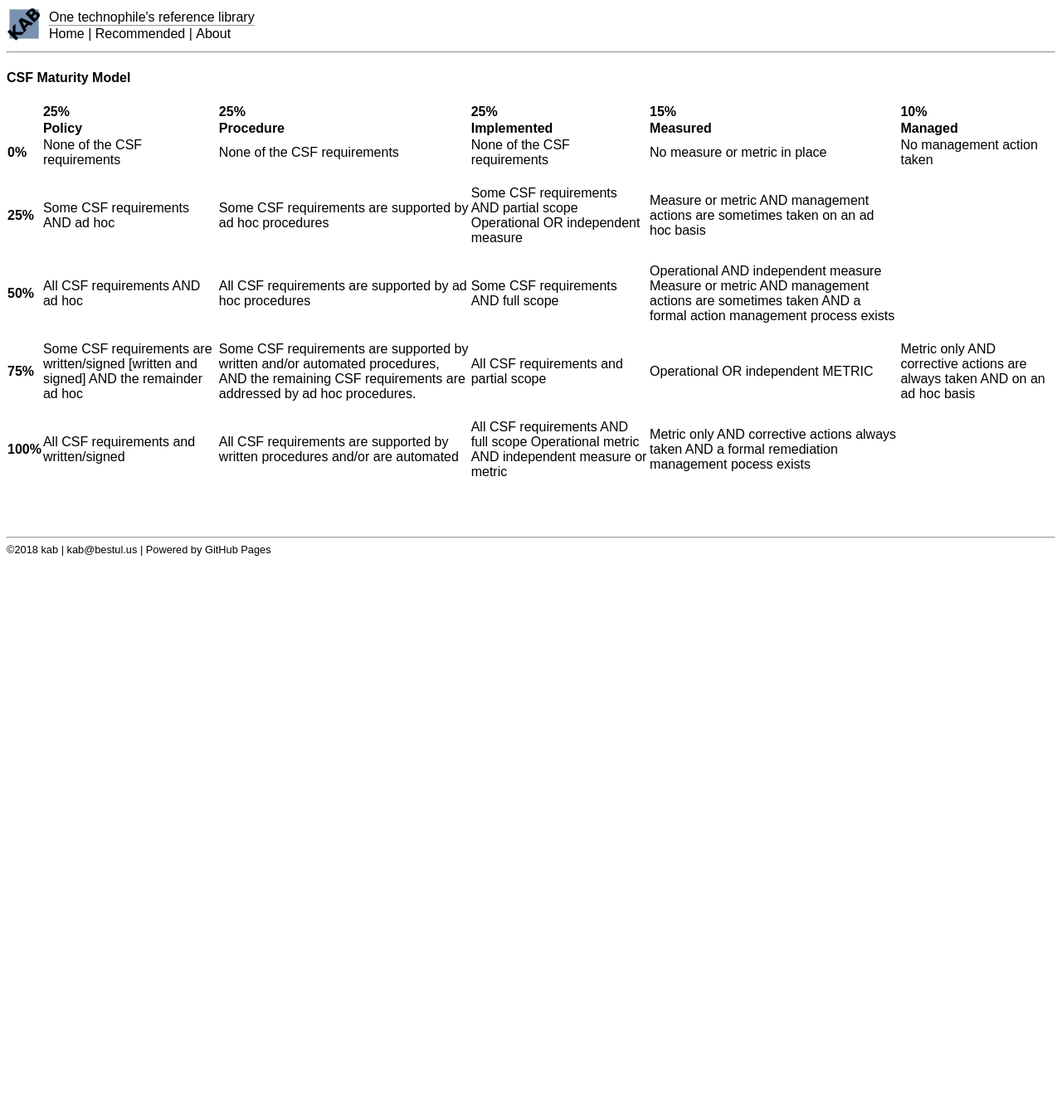
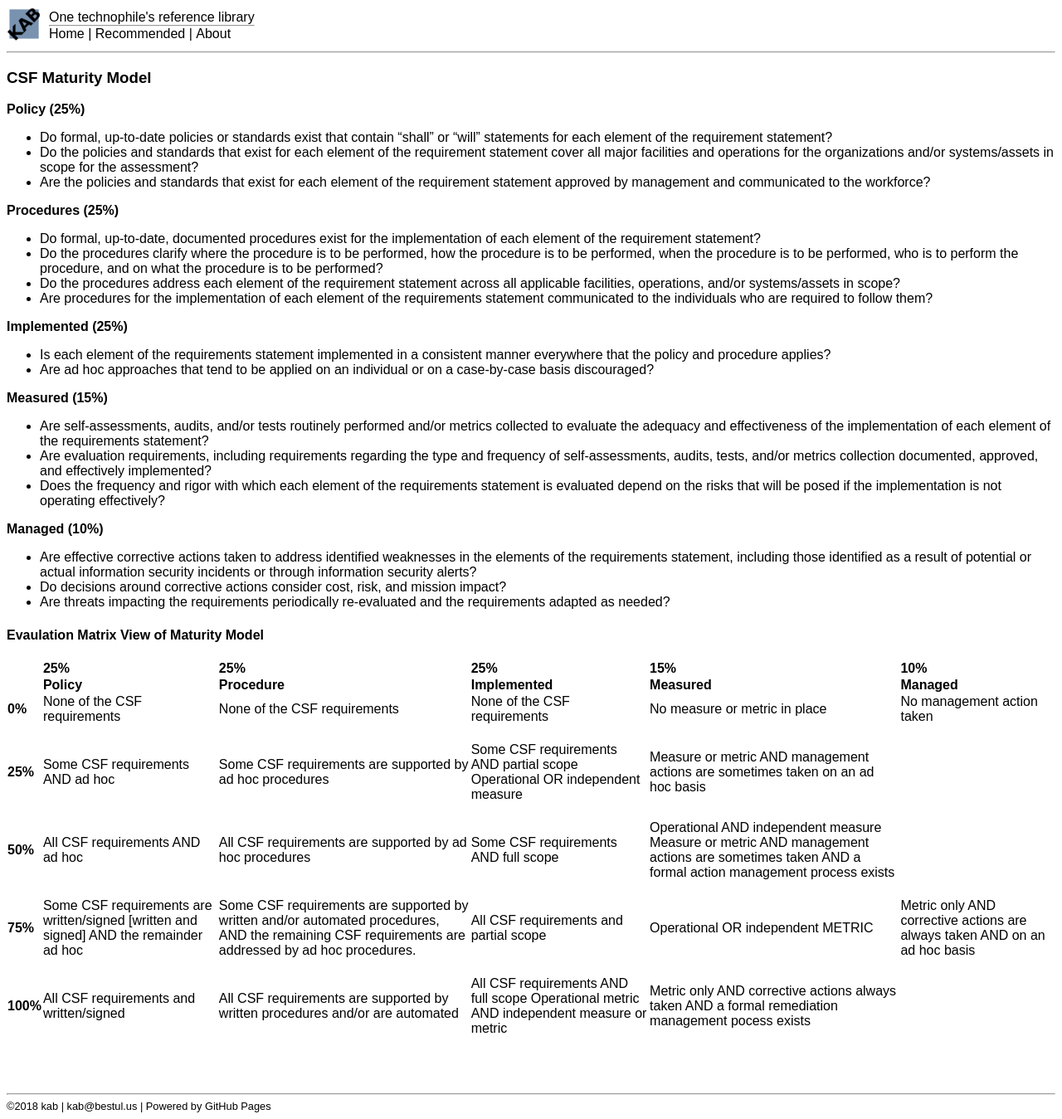
Before and after one commit to kabtech/kab, a Jekyll site: the page built from rs/csfmaturitymodel.md, in a window 1280 px wide. Shown: the whole page at 83% size. Built offline with Jekyll 4.4.1, drawn with Linux system fonts in a browser that asks for light colours; before the commit the page ends 900 px from its top, so only the background shows below that.

Commit message:
Update csfmaturitymodel.md

```diff
--- a/rs/csfmaturitymodel.md
+++ b/rs/csfmaturitymodel.md
@@ -3,7 +3,34 @@ layout: kab
 group: rs
 title: CSF Maturity Model
 ---
-#### CSF Maturity Model
+### CSF Maturity Model
+
+**Policy (25%)**
+- Do formal, up-to-date policies or standards exist that contain “shall” or “will” statements for each element of the requirement statement?
+- Do the policies and standards that exist for each element of the requirement statement cover all major facilities and operations for the organizations and/or systems/assets in scope for the assessment?
+- Are the policies and standards that exist for each element of the requirement statement approved by management and communicated to the workforce?
+
+**Procedures (25%)**
+- Do formal, up-to-date, documented procedures exist for the implementation of each element of the requirement statement?
+- Do the procedures clarify where the procedure is to be performed, how the procedure is to be performed, when the procedure is to be performed, who is to perform the procedure, and on what the procedure is to be performed?
+- Do the procedures address each element of the requirement statement across all applicable facilities, operations, and/or systems/assets in scope?
+- Are procedures for the implementation of each element of the requirements statement communicated to the individuals who are required to follow them?
+
+**Implemented (25%)**
+- Is each element of the requirements statement implemented in a consistent manner everywhere that the policy and procedure applies?
+- Are ad hoc approaches that tend to be applied on an individual or on a case-by-case basis discouraged?
+
+**Measured (15%)**
+- Are self-assessments, audits, and/or tests routinely performed and/or metrics collected to evaluate the adequacy and effectiveness of the implementation of each element of the requirements statement?
+- Are evaluation requirements, including requirements regarding the type and frequency of self-assessments, audits, tests, and/or metrics collection documented, approved, and effectively implemented?
+- Does the frequency and rigor with which each element of the requirements statement is evaluated depend on the risks that will be posed if the implementation is not operating effectively?
+
+**Managed (10%)**
+- Are effective corrective actions taken to address identified weaknesses in the elements of the requirements statement, including those identified as a result of potential or actual information security incidents or through information security alerts?
+- Do decisions around corrective actions consider cost, risk, and mission impact?
+- Are threats impacting the requirements periodically re-evaluated and the requirements adapted as needed?
+
+#### Evaulation Matrix View of Maturity Model
 
 ||25%|25%|25%|15%|10%|
 ||Policy|Procedure|Implemented|Measured|Managed|
```
